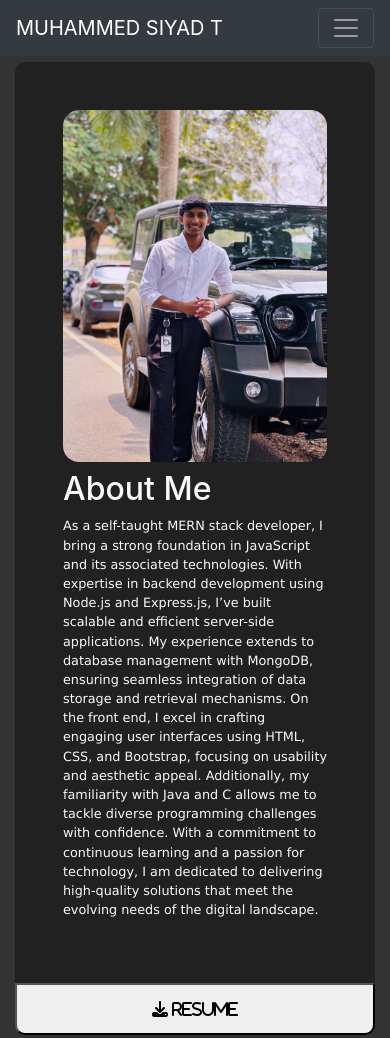
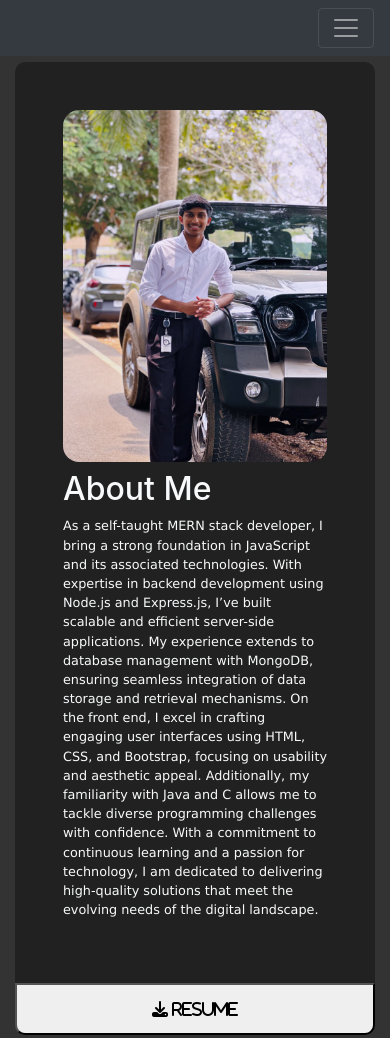
Before and after one commit to Muhammedsiyadt/MY_PORTFOLIO, a plain HTML site: page index.html in a window 390 px wide. Shown: the top 1038 px of the page. Drawn offline with nearby package versions, Linux system fonts and the light colour scheme.

Commit message:
responsive

```diff
--- a/index.html
+++ b/index.html
@@ -14,13 +14,13 @@
 <body class="dark-mode">
 
     <!-- Navigation -->
-    <nav class="navbar navbar-expand-lg navbar-dark bg-dark fixed-top mb-5">
-        <a class="navbar-brand" href="">MUHAMMED SIYAD T</a>
+    <nav class="navbar navbar-expand-lg navbar-dark bg-dark fixed-top mb-5 ">
+        <a class="navbar-brand" href=""></a>
         <button class="navbar-toggler" type="button" data-toggle="collapse" data-target="#navbarNav" aria-controls="navbarNav" aria-expanded="false" aria-label="Toggle navigation">
             <span class="navbar-toggler-icon"></span>
         </button>
         <div class="collapse navbar-collapse" id="navbarNav">
-            <ul class="navbar-nav ml-auto">
+            <ul class="navbar-nav ml-auto" >
                 <li class="nav-item active">
                     <a class="nav-link" href="#about">ABOUT</a>
                 </li>
```
